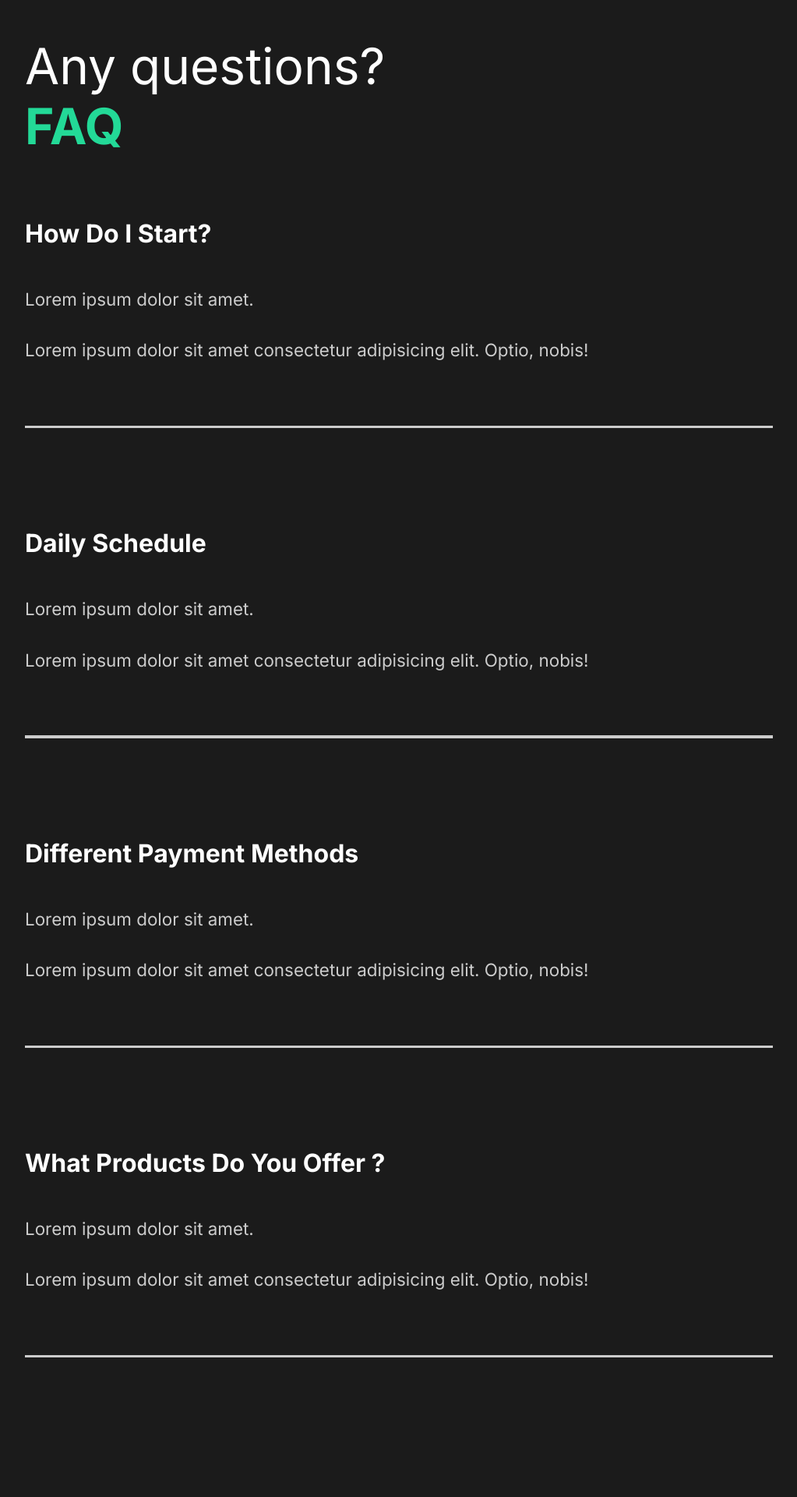
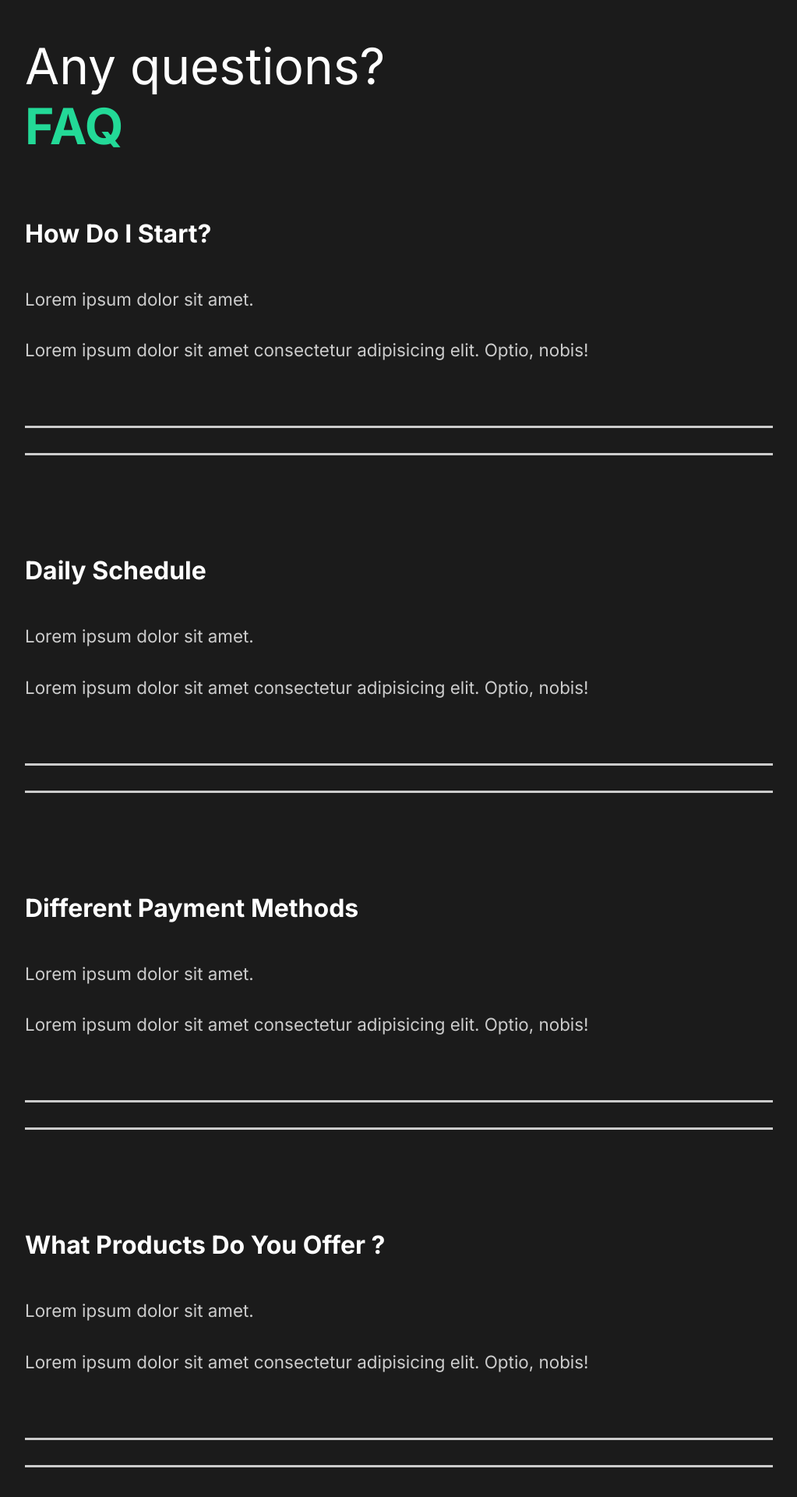
Before and after one commit to QuentinAgobert/The-creative-react-course-capture, a React (Create React App) app: page / in a window 1280 px wide. Shown: the part 2185-4105 px from the top of the page at 78% size, without its empty margins (128-1151 px from the left). Built offline with nearby package versions, Linux system fonts and the light colour scheme.

Commit message:
18. Finishing Faq Animation

```diff
--- a/src/components/FaqSection.js
+++ b/src/components/FaqSection.js
@@ -3,45 +3,42 @@
 // Styles
 import styled from 'styled-components';
 import { About } from '../styles';
+import { AnimateSharedLayout } from 'framer-motion';
 
 const FaqSection = () => {
     return (
         <Faq>
             <h2>Any questions? <span>FAQ</span></h2>
-            <Toggle>
-                <div className="question">
-                    <h4>How Do I Start?</h4>
+            <AnimateSharedLayout>
+                <Toggle title="How Do I Start?">
                     <div className="answer">
                         <p>Lorem ipsum dolor sit amet.</p>
                         <p>Lorem ipsum dolor sit amet consectetur adipisicing elit. Optio, nobis!</p>
                     </div>
                     <div className="faq-line"></div>
-                </div>
                 </Toggle>
-            <div className="question">
-                <h4>Daily Schedule</h4>
+                <Toggle title="Daily Schedule">
                     <div className="answer">
                         <p>Lorem ipsum dolor sit amet.</p>
                         <p>Lorem ipsum dolor sit amet consectetur adipisicing elit. Optio, nobis!</p>
                     </div>
                     <div className="faq-line"></div>
-            </div>
-            <div className="question">
-                <h4>Different Payment Methods</h4>
+                </Toggle>
+                <Toggle title="Different Payment Methods">
                     <div className="answer">
                         <p>Lorem ipsum dolor sit amet.</p>
                         <p>Lorem ipsum dolor sit amet consectetur adipisicing elit. Optio, nobis!</p>
                     </div>
                     <div className="faq-line"></div>
-            </div>
-            <div className="question">
-                <h4>What Products Do You Offer ?</h4>
+                </Toggle>
+                <Toggle title="What Products Do You Offer ?">
                     <div className="answer">
                         <p>Lorem ipsum dolor sit amet.</p>
                         <p>Lorem ipsum dolor sit amet consectetur adipisicing elit. Optio, nobis!</p>
                     </div>
                     <div className="faq-line"></div>
-            </div>
+                </Toggle>
+            </AnimateSharedLayout>
         </Faq>
     );
 };
--- a/src/components/Toggle.js
+++ b/src/components/Toggle.js
@@ -1,11 +1,14 @@
+import { motion } from 'framer-motion';
 import React, { useState } from 'react';
 
-const Toggle = ({ children }) => {
+const Toggle = ({ children, title }) => {
     const [toggle, setToggle] = useState(true);
     return (
-        <div onClick={() => setToggle(!toggle)}>
+        <motion.div layout className="question" onClick={() => setToggle(!toggle)}>
+            <motion.h4 layout>{title}</motion.h4>
             {toggle ? children : ''}
-        </div>
+            <div className="faq-line"></div>
+        </motion.div>
     );
 };
 
```
Lines whose indentation alone changed are shown as unchanged.
